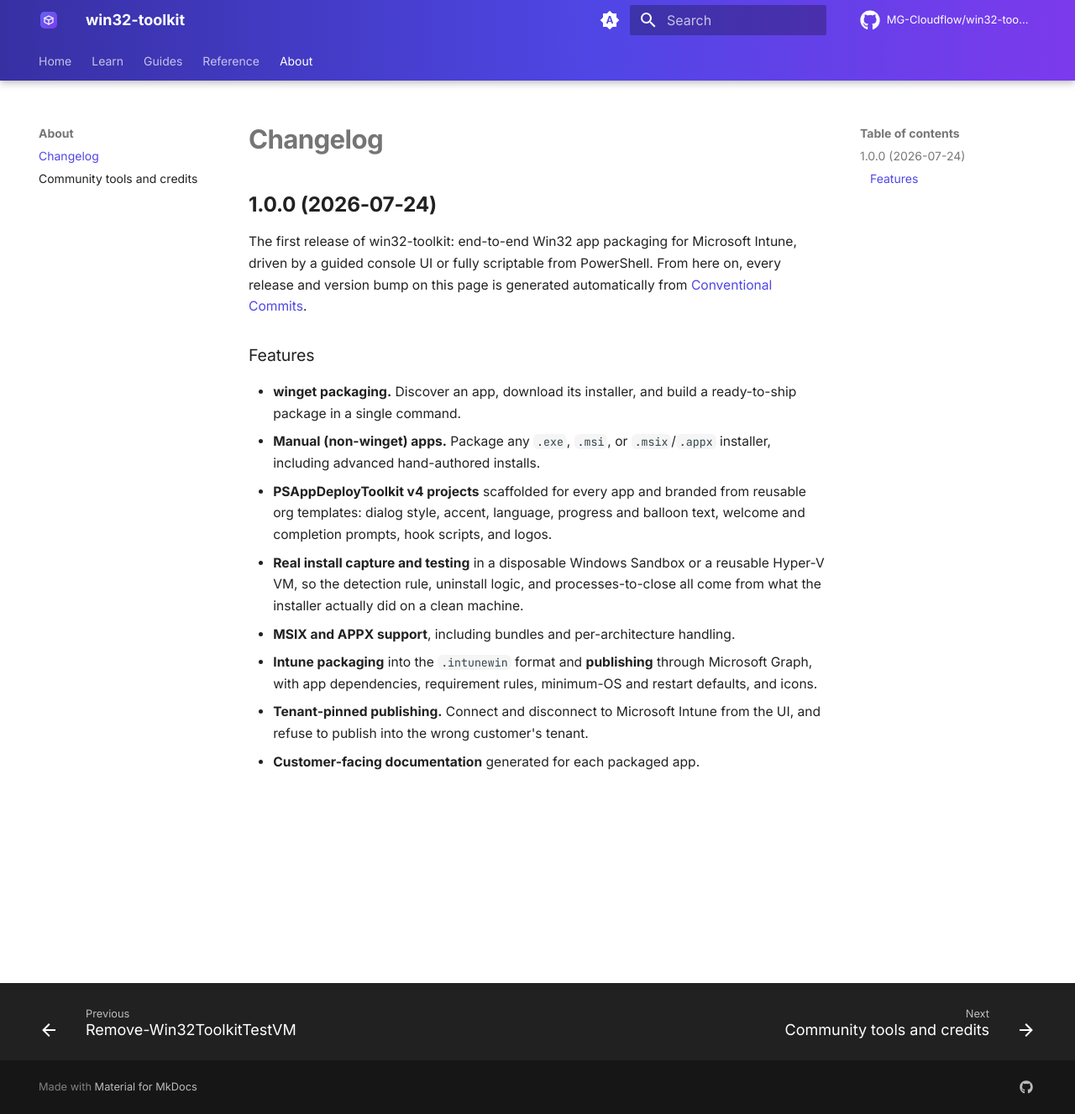
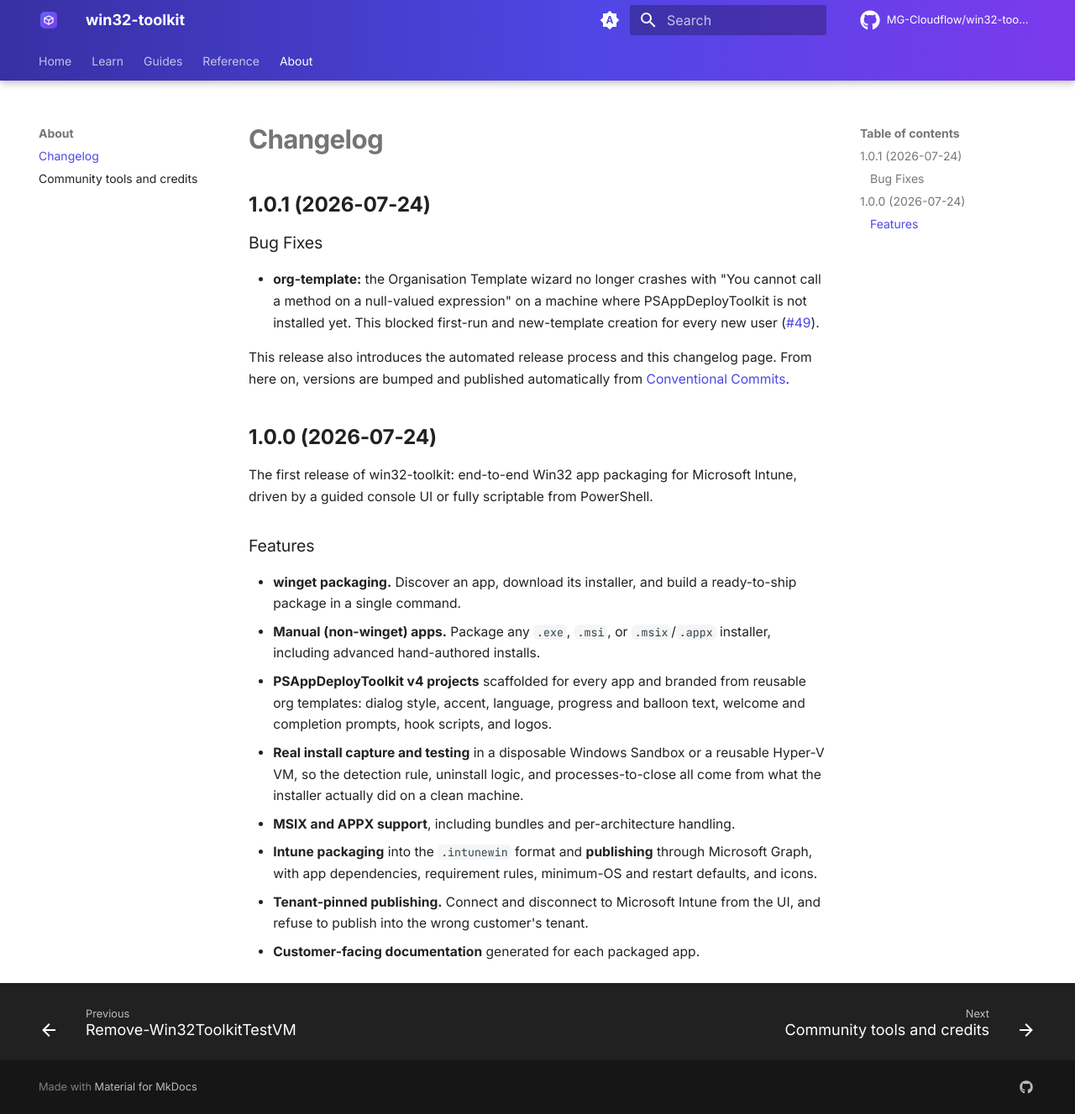
Before and after one commit to MG-Cloudflow/win32-toolkit, an MkDocs documentation site: the page built from docs/changelog.md, in a window 1280 px wide and 1327 px high. Shown: the whole window at 84% size. Built offline with MkDocs 1.6.1 and Material for MkDocs 9.7.7, drawn with Linux system fonts in a browser that asks for light colours; comment, search, counter and statistics services are not loaded.

Commit message:
chore(release): cut 1.0.1 for the org-template wizard fix
Sets this PR's outcome to release 1.0.1 rather than a bare 1.0.0 baseline.
Bumps ModuleVersion (and .release-please-manifest.json) to 1.0.1, and adds a
1.0.1 changelog entry crediting the org-template wizard crash fix (issue #49),
which shipped just before this automation existed.

Typed `chore(release)` on purpose: it must NOT bump on its own when merged, so
release-please stays quiet and the 1.0.1 tag/release is cut deliberately. The
next feat/fix after this drives the next automated release from 1.0.1.

Co-Authored-By: Claude Opus 4.8 <noreply@anthropic.com>

```diff
--- a/docs/changelog.md
+++ b/docs/changelog.md
@@ -1,8 +1,16 @@
 # Changelog
+
+## 1.0.1 (2026-07-24)
+
+### Bug Fixes
+
+* **org-template:** the Organisation Template wizard no longer crashes with "You cannot call a method on a null-valued expression" on a machine where PSAppDeployToolkit is not installed yet. This blocked first-run and new-template creation for every new user ([#49](https://github.com/MG-Cloudflow/win32-toolkit/issues/49)).
+
+This release also introduces the automated release process and this changelog page. From here on, versions are bumped and published automatically from [Conventional Commits](https://www.conventionalcommits.org).
 
 ## 1.0.0 (2026-07-24)
 
-The first release of win32-toolkit: end-to-end Win32 app packaging for Microsoft Intune, driven by a guided console UI or fully scriptable from PowerShell. From here on, every release and version bump on this page is generated automatically from [Conventional Commits](https://www.conventionalcommits.org).
+The first release of win32-toolkit: end-to-end Win32 app packaging for Microsoft Intune, driven by a guided console UI or fully scriptable from PowerShell.
 
 ### Features
 
```
Also changed, not shown: .release-please-manifest.json, 1 other file.
